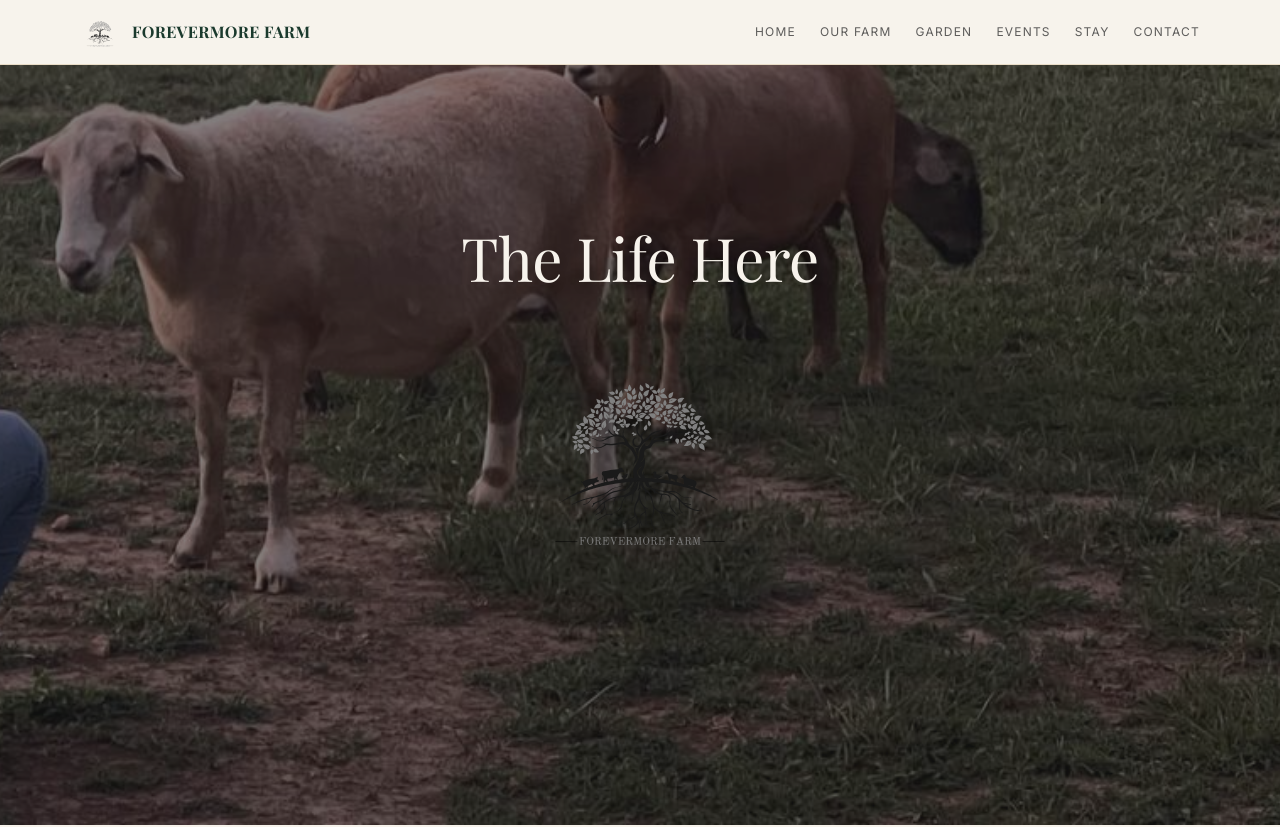
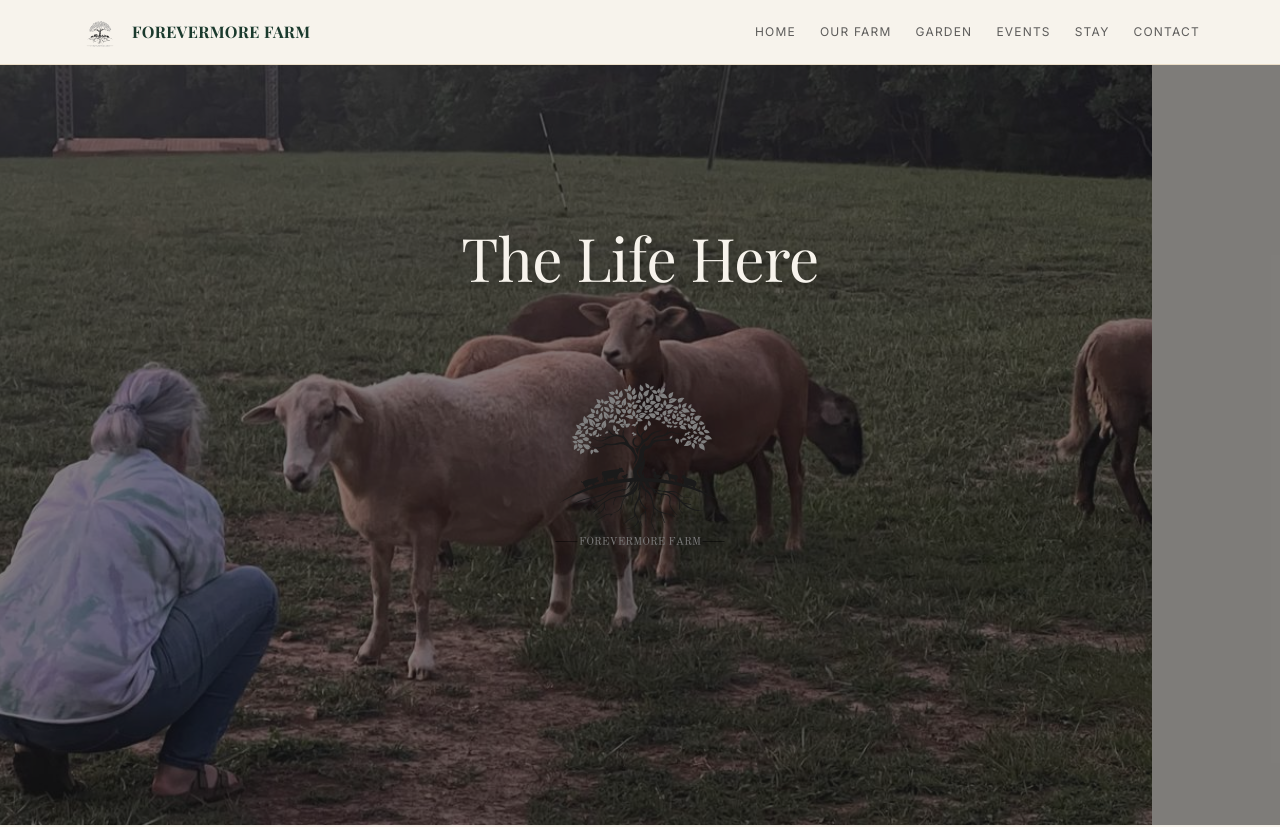
Before and after one commit to forevermore3333/forevermorefarm-website, a Next.js app: page /our-farm in a window 1280 px wide. Shown: the top 827 px of the page. Built offline with nearby package versions, Linux system fonts and the light colour scheme; a web font is replaced by a local one.

Commit message:
HeroSection: add position props; Our Farm hero set to 38% 67% from photo editor

```diff
--- a/src/app/our-farm/page.tsx
+++ b/src/app/our-farm/page.tsx
@@ -9,6 +9,9 @@ export default function OurFarm() {
       <HeroSection
         title="The Life Here"
         bgImage="/images/property/concetta-sheep-stage-bg.jpg"
+        bgPositionMobile="38% 67%"
+        bgPositionDesktop="38% 67%"
+        bgScaleDesktop={1.0}
         showLogo
       />
 
--- a/src/app/page.tsx
+++ b/src/app/page.tsx
@@ -15,6 +15,9 @@ export default function Home() {
         ctaText="Join Our List"
         ctaHref="#email-capture"
         bgImage="/images/property/stage-sunrise-fog-valley.jpg"
+        bgPositionMobile="71% 70%"
+        bgPositionDesktop="50% 80%"
+        bgScaleDesktop={1.6}
         showLogo
       />
 
--- a/src/components/HeroSection.tsx
+++ b/src/components/HeroSection.tsx
@@ -9,42 +9,41 @@ interface HeroSectionProps {
   ctaText?: string
   ctaHref?: string
   bgImage?: string
+  bgPositionMobile?: string
+  bgPositionDesktop?: string
+  bgScaleDesktop?: number
   showLogo?: boolean
   children?: React.ReactNode
 }
 
-export default function HeroSection({ title, subtitle, ctaText, ctaHref, bgImage, showLogo, children }: HeroSectionProps) {
+export default function HeroSection({
+  title, subtitle, ctaText, ctaHref, bgImage, showLogo, children,
+  bgPositionMobile = '50% 50%',
+  bgPositionDesktop = '50% 50%',
+  bgScaleDesktop = 1.0,
+}: HeroSectionProps) {
   const ref = useRef<HTMLElement>(null)
-  const { scrollYProgress } = useScroll({
-    target: ref,
-    offset: ['start start', 'end start'],
-  })
+  const { scrollYProgress } = useScroll({ target: ref, offset: ['start start', 'end start'] })
   const y = useTransform(scrollYProgress, [0, 1], ['0%', '30%'])
 
   return (
     <section ref={ref} className="relative flex items-center justify-center min-h-[85vh] md:min-h-[95vh] overflow-hidden">
       {bgImage && (
         <motion.div style={{ y }} className="absolute inset-0">
-          {/* Mobile bg — was perfect, don't touch */}
-          <div
-            className="absolute inset-0 md:hidden"
-            style={{
-              backgroundImage: `url(${bgImage})`,
-              backgroundSize: 'cover',
-              backgroundPosition: '71% 70%',
-            }}
-          />
-          {/* Desktop bg — independent adjustments */}
-          <div
-            className="absolute inset-0 hidden md:block"
-            style={{
-              backgroundImage: `url(${bgImage})`,
-              backgroundSize: 'cover',
-              backgroundPosition: '50% 80%',
-              transform: 'scale(1.6) translateX(-10%)',
-              transformOrigin: 'center bottom',
-            }}
-          />
+          {/* Mobile */}
+          <div className="absolute inset-0 md:hidden" style={{
+            backgroundImage: `url(${bgImage})`,
+            backgroundSize: 'cover',
+            backgroundPosition: bgPositionMobile,
+          }} />
+          {/* Desktop */}
+          <div className="absolute inset-0 hidden md:block" style={{
+            backgroundImage: `url(${bgImage})`,
+            backgroundSize: 'cover',
+            backgroundPosition: bgPositionDesktop,
+            transform: `scale(${bgScaleDesktop}) translateX(-10%)`,
+            transformOrigin: 'center bottom',
+          }} />
         </motion.div>
       )}
       <div className="absolute inset-0 bg-farm-charcoal/55" />
@@ -59,10 +58,7 @@ export default function HeroSection({ title, subtitle, ctaText, ctaHref, bgImage
           </p>
         )}
         {ctaText && ctaHref && (
-          <a
-            href={ctaHref}
-            className="inline-block bg-farm-green text-farm-cream px-8 py-3 rounded-sm text-sm font-medium tracking-widest uppercase hover:bg-farm-green/90 transition-colors"
-          >
+          <a href={ctaHref} className="inline-block bg-farm-green text-farm-cream px-8 py-3 rounded-sm text-sm font-medium tracking-widest uppercase hover:bg-farm-green/90 transition-colors">
             {ctaText}
           </a>
         )}
@@ -71,12 +67,9 @@ export default function HeroSection({ title, subtitle, ctaText, ctaHref, bgImage
 
       {showLogo && (
         <div className="absolute bottom-[13%] md:bottom-[32%] left-0 right-0 flex justify-center z-10">
-          <img
-            src="/images/forevermore-farm-logo.svg"
-            alt="Forevermore Farm"
+          <img src="/images/forevermore-farm-logo.svg" alt="Forevermore Farm"
             className="w-56 h-56 md:w-64 md:h-64 drop-shadow-2xl"
-            style={{ filter: 'drop-shadow(0 4px 24px rgba(0,0,0,0.5))' }}
-          />
+            style={{ filter: 'drop-shadow(0 4px 24px rgba(0,0,0,0.5))' }} />
         </div>
       )}
     </section>
```
